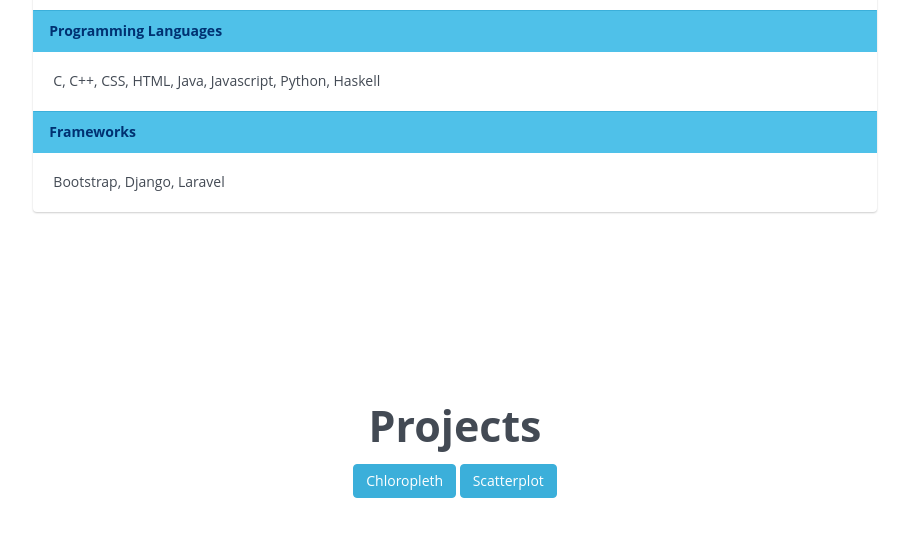
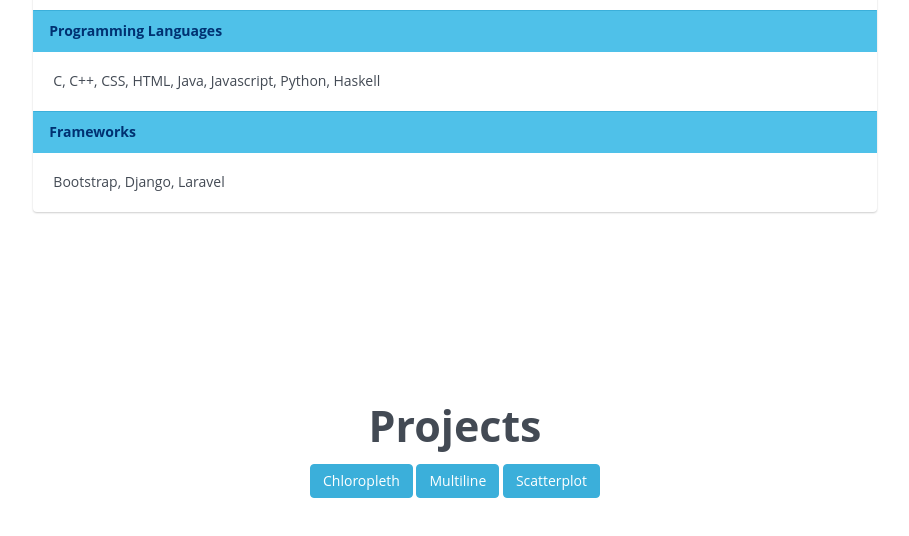
Before and after one commit to superannlin-zz/superannlin.github.io, a plain HTML site: page index.html in a window 1280 px wide. Shown: the part 2394-2930 px from the top of the page, without its empty margins (185-1094 px from the left). Drawn offline with nearby package versions, Linux system fonts and the light colour scheme; a web font is replaced by a local one.

Commit message:
added another project link

```diff
--- a/index.html
+++ b/index.html
@@ -156,6 +156,7 @@
 
 		<h2 id="projects" style="padding-top:70px"><center>Projects</center></h2>
 		<center><a class="btn btn-primary" href="https://superannlin.github.io/chloropleth/">Chloropleth</a>
+		<a class="btn btn-primary" href="https://superannlin.github.io/multiline/">Multiline</a>
 		<a class="btn btn-primary" href="https://superannlin.github.io/scatterplot/">Scatterplot</a></center>
 		<div class="container-fluid" style="padding-bottom:600px"></div>
 
```
